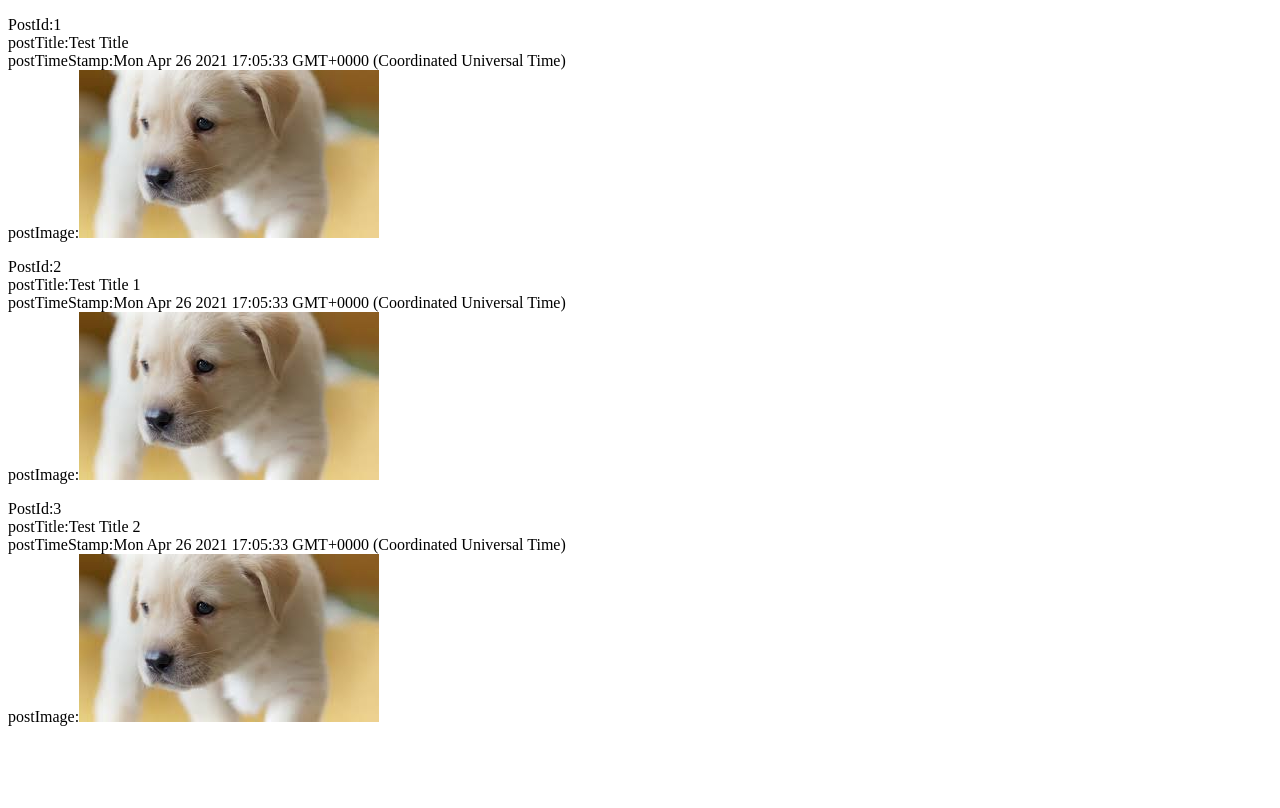
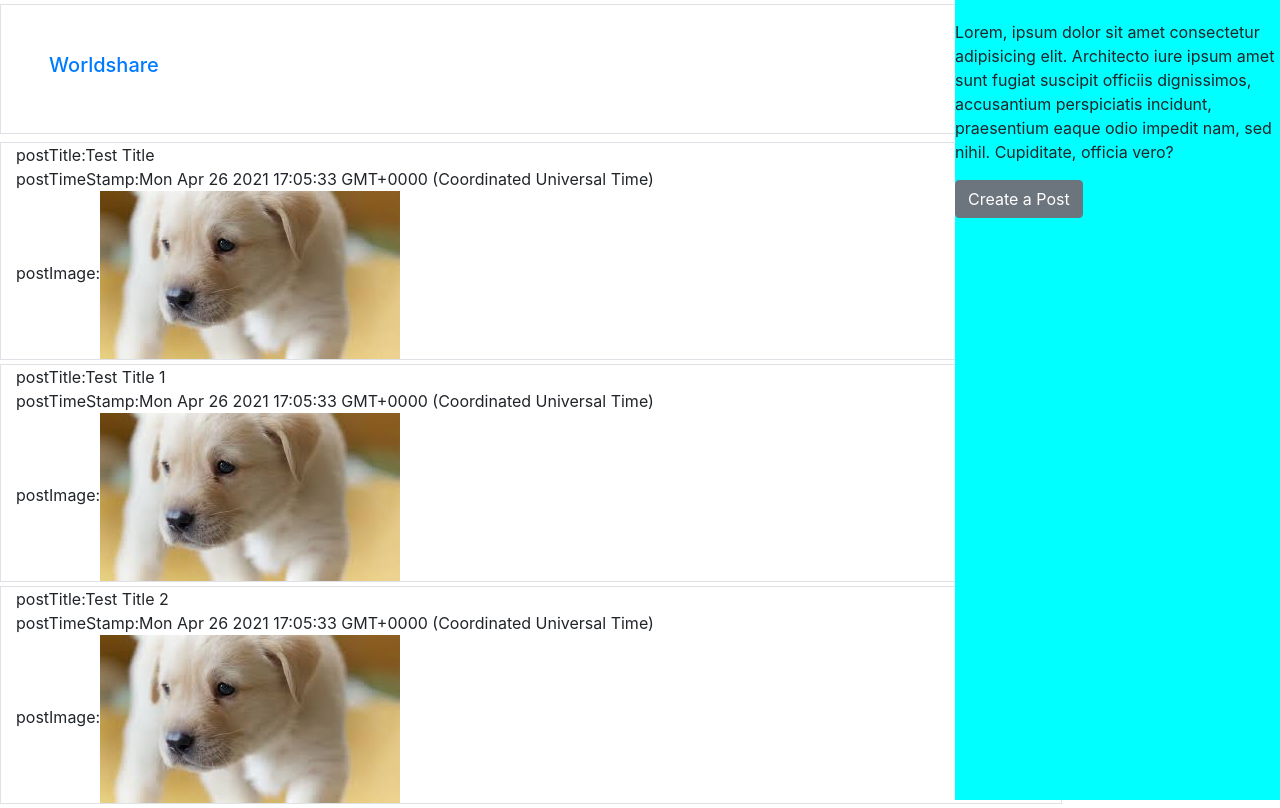
Before and after one commit to Agfeltman/CSCI313-Team-Project, an Angular app: page / in a window 1280 px wide. Built offline with nearby package versions, Linux system fonts and the light colour scheme.

Commit message:
Basic CSS for view page and button links.

```diff
--- a/package.json
+++ b/package.json
@@ -19,6 +19,7 @@
     "@angular/platform-browser": "~11.2.1",
     "@angular/platform-browser-dynamic": "~11.2.1",
     "@angular/router": "~11.2.1",
+    "bootstrap": "^4.6.0",
     "rxjs": "~6.6.0",
     "tslib": "^2.0.0",
     "zone.js": "~0.11.3"
--- a/src/app/app-routing.module.ts
+++ b/src/app/app-routing.module.ts
@@ -1,11 +1,16 @@
 import { NgModule } from '@angular/core';
 import { RouterModule, Routes } from '@angular/router';
+import { NewComponent } from './post/new/new.component';
 import { ViewComponent } from './post/view/view.component';
 
 const routes: Routes = [
 {
   path: "",
   component: ViewComponent
+},
+{
+  path: "posts/new",
+  component: NewComponent
 }
 
 
--- a/src/app/app.component.html
+++ b/src/app/app.component.html
@@ -1 +1,26 @@
-<router-outlet></router-outlet>
+<div class="row">
+    <!-- Banner and sidebar HTML elements -->
+    <div class="col-sm-10">
+        <div class="container-fluid p-5 my-1 border">
+            <!--Banner here, link on top of banner image aligned left, don't know how to align it with the bottom of the container.-->
+            <h5>
+                <div style="text-align: left;">
+                    <a routerLink="">Worldshare</a>
+                </div>
+            </h5>
+        </div>
+    </div>
+</div>
+<div class="row">
+    <div class="col-sm-10">
+        <router-outlet></router-outlet>
+    </div>
+</div>
+
+<!--Sidebar I don't know how to add a border to this thing-->
+<div class="sidenav">
+    <p>
+        Lorem, ipsum dolor sit amet consectetur adipisicing elit. Architecto iure ipsum amet sunt fugiat suscipit officiis dignissimos, accusantium perspiciatis incidunt, praesentium eaque odio impedit nam, sed nihil. Cupiditate, officia vero?
+    </p>
+    <a [routerLink]="['posts/new']" class="btn btn-secondary">Create a Post</a>
+</div>
--- a/src/app/models/post.model.ts
+++ b/src/app/models/post.model.ts
@@ -1,7 +1,6 @@
 export class Post {
-    public id?:number;
+    public timestamp?:Date;
     public title?:string;
-    public timestamp?:Date;
     public imagelink?:URL;
 
 }
--- a/src/app/post/post.component.html
+++ b/src/app/post/post.component.html
@@ -1,10 +1,8 @@
-<p>PostId:{{post.id}}
-    <br>
+
+<div class="container-fluid my-1 border">
    postTitle:{{post.title}}
    <br>
    postTimeStamp:{{post.timestamp}}
    <br>
    postImage:<img [src] ="post.imagelink" alt="No Image">
-
-
-</p>
+</div>
--- a/src/app/services/post.service.ts
+++ b/src/app/services/post.service.ts
@@ -12,4 +12,5 @@ export class PostService {
   //Get posts from database and store them in an array here.
 
   constructor() { }
+
 }
--- a/src/styles.css
+++ b/src/styles.css
@@ -1 +1,14 @@
-/* You can add global styles to this file, and also import other style files */
+@import '~bootstrap/dist/css/bootstrap.min.css';
+
+/* The sidenav */
+.sidenav {
+    height: 100%;
+    width: 325px;
+    position: fixed;
+    z-index: 1;
+    top: 0;
+    right: 0;
+    background-color: rgb(0, 255, 255);
+    overflow-x: hidden;
+    padding-top: 20px;
+  }
```
Also changed, not shown: src/app/post-data/post-data.ts (+0 -3 lines), 1 other file (tests, documents, lock files or other folders).
